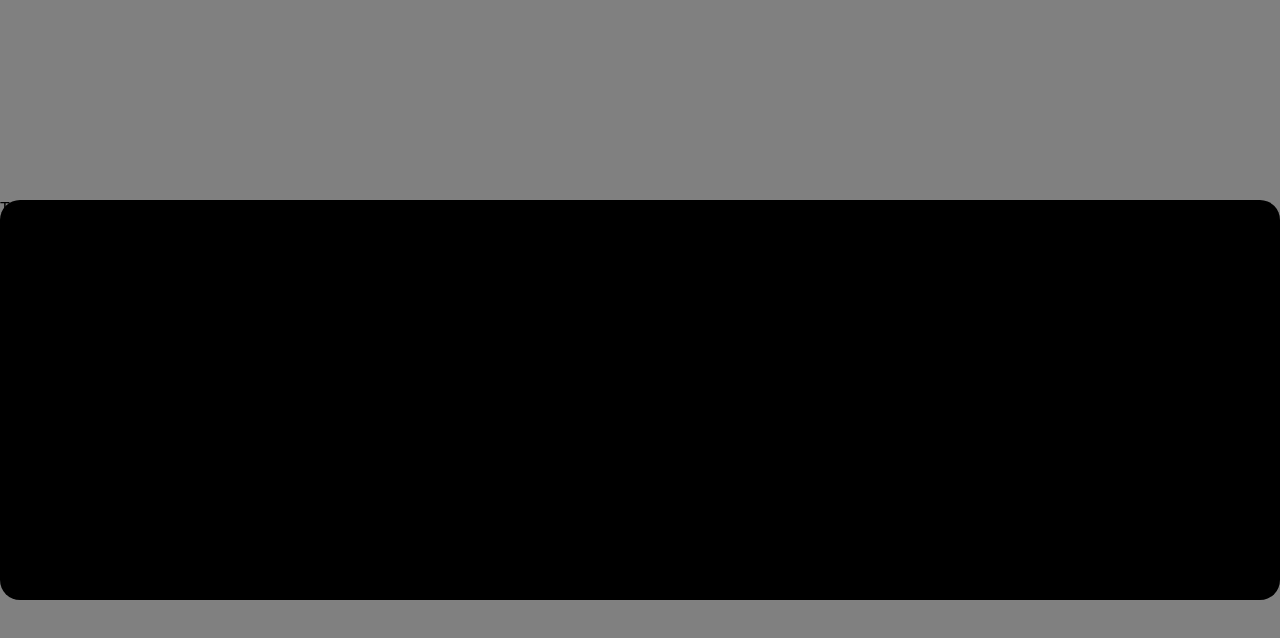
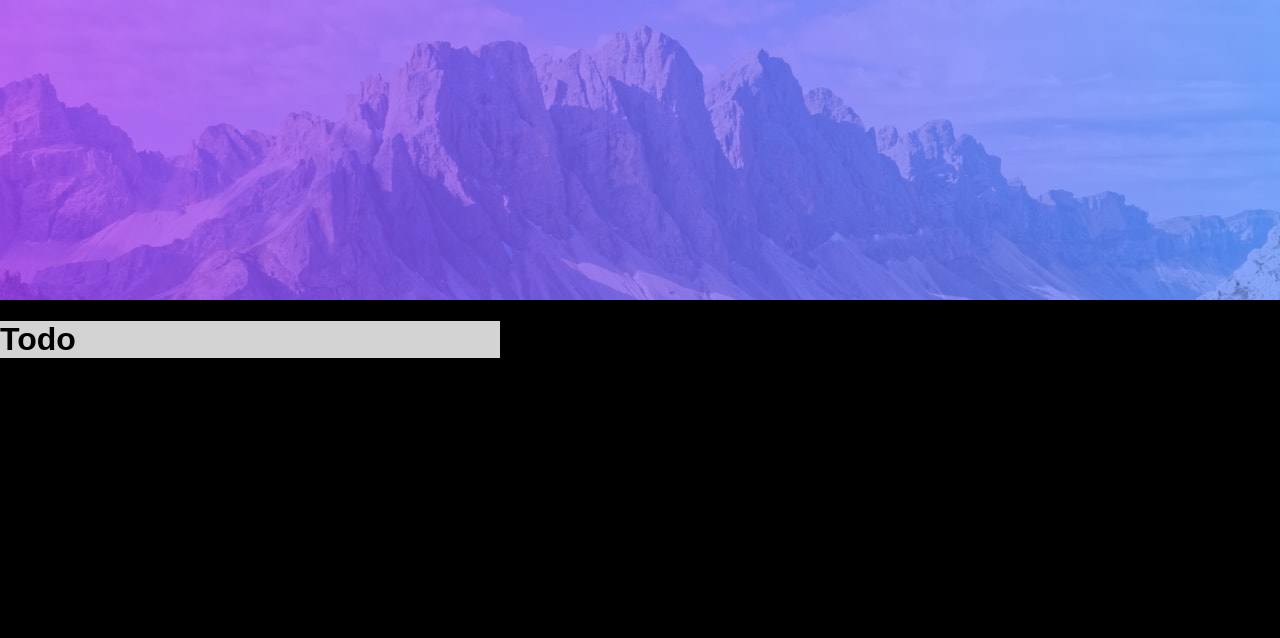
Before and after one commit to nickster369/todo-app, a plain HTML site: page index.html in a window 1280 px wide. Drawn offline with Linux system fonts and the light colour scheme.

Commit message:
setting files up

```diff
--- a/index.html
+++ b/index.html
@@ -13,7 +13,15 @@
 </head>
 <body>
 <div class = "bodyContainer">
-  Todo
+  <div class = "bannerContainer">
+    <div class = "banner"></div>
+  </div>
+  <div class = "todoContainer">
+    <div class = "todoTitle">
+      <h1>Todo</h1>
+    </div>
+  </div>
+
 
   <!-- Add dynamic number --> items left
 
--- a/style.css
+++ b/style.css
@@ -14,7 +14,19 @@ body {
 
 .bodyContainer {
   width: 100%;
-  height: 50%;
+  height: 100%;
   background-color: black;
-  border-radius: 20px;
+
 }
+
+.banner {
+  background-image: url("./images/bg-desktop-light.jpg");
+  background-size: cover;
+  background-position: center center;
+  height: 300px;
+  background-repeat: no-repeat;
+}
+.todoContainer{
+  background-color: lightgray;
+  width: 500px;
+}
```
